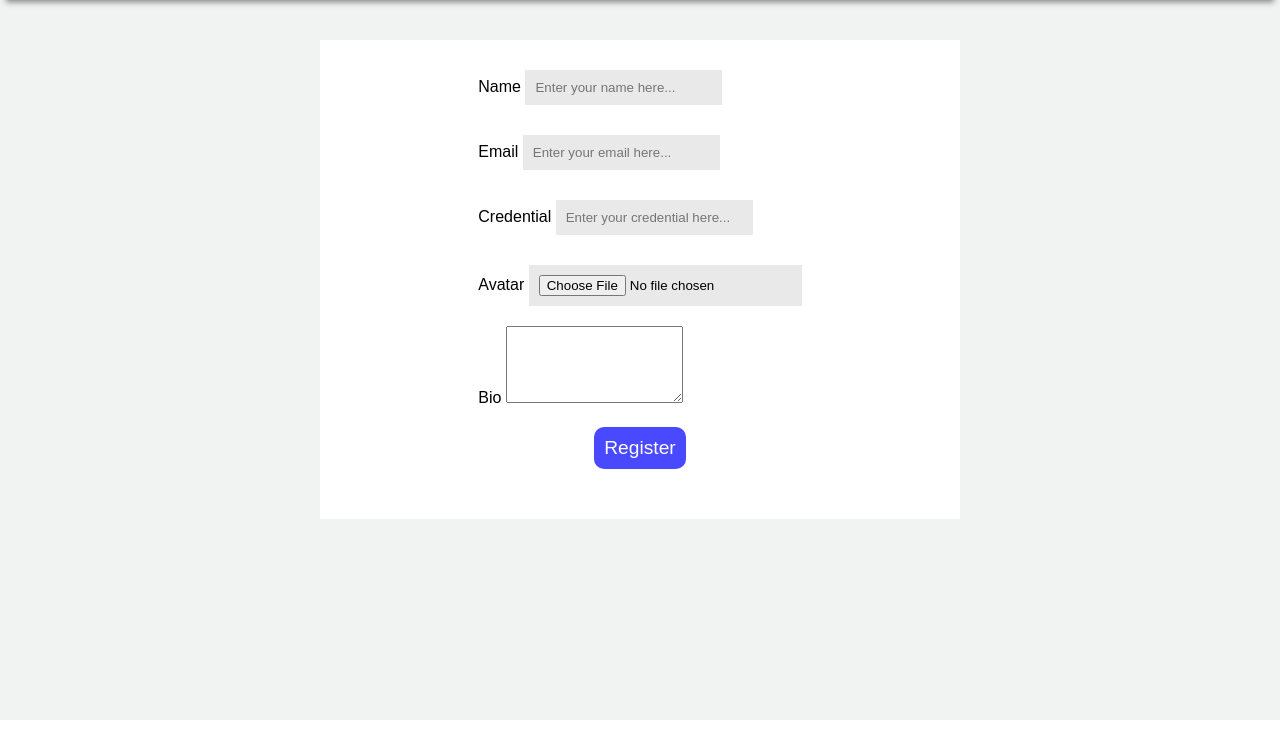
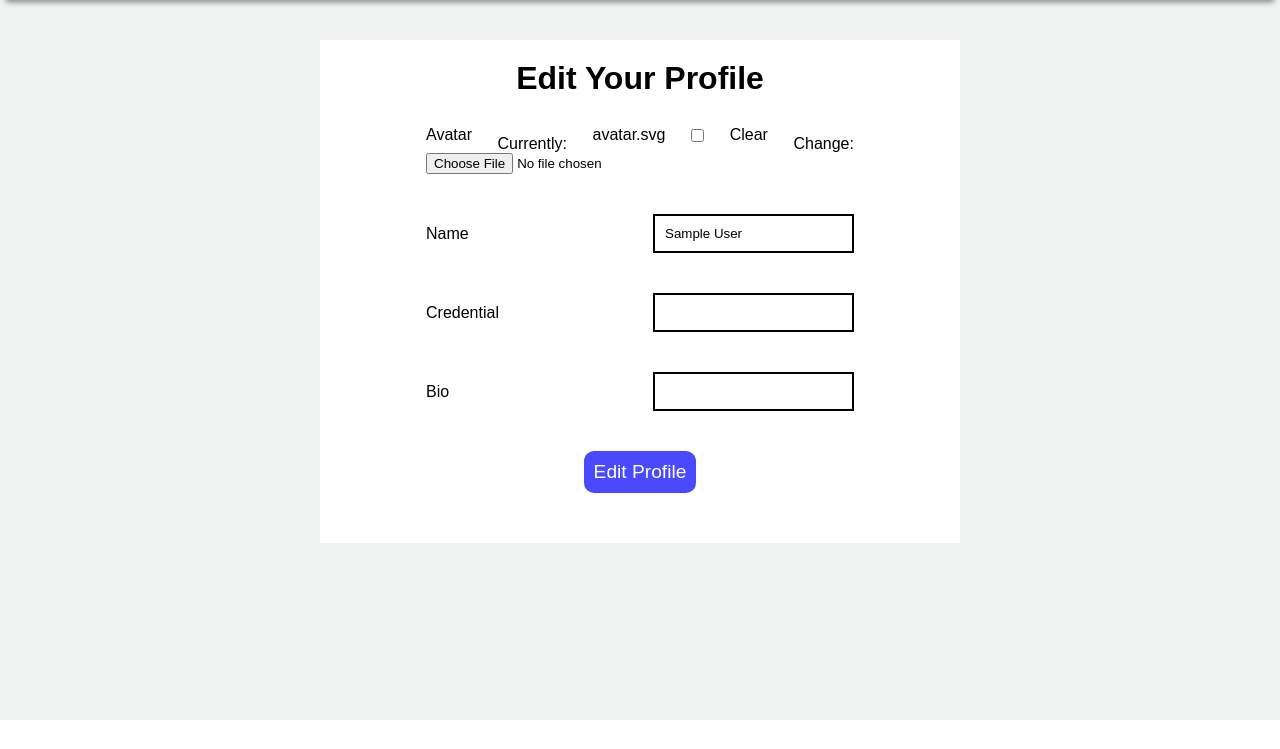
Before and after one commit to Aditya-Mallick/quora_clone, a Django app: page /edit/ in a window 1280 px wide. Shown: the part 51-800 px from the top of the page. Run offline with Django 4.2, Linux system fonts and the light colour scheme; the visitor is signed in with stand-in values (Sample User, id 1); parts of the project's set-up code (start-up, migrations or seed data) failed here and were passed over.

Commit message:
Completed Edit Profile

```diff
--- /dev/null
+++ b/base/forms.py
@@ -0,0 +1,9 @@
+from django.forms import ModelForm
+from django.contrib.auth.forms import UserCreationForm
+from .models import User
+
+
+class UserForm(ModelForm):
+    class Meta:
+        model = User
+        fields = ['avatar', 'name', 'credential', 'bio']
--- a/base/models.py
+++ b/base/models.py
@@ -6,7 +6,8 @@ from django.contrib.auth.models import AbstractUser
 class User(AbstractUser):
     name = models.CharField(max_length=200)
     bio = models.CharField(max_length=300, blank=True, null=True, default="")
-    avatar = models.ImageField(default='avatar.svg')
+    avatar = models.ImageField(
+        default='avatar.svg', upload_to='images/', null=True, blank=True)
     credential = models.CharField(max_length=50, null=True, blank=True)
 
     created_at = models.DateTimeField(auto_now=True)
@@ -55,6 +56,8 @@ class Post(models.Model):
 class Notification(models.Model):
     user = models.ForeignKey(User, on_delete=models.CASCADE)
     ques = models.ForeignKey(Question, on_delete=models.CASCADE)
+    created_at = models.DateTimeField(auto_now=True)
+    updated_at = models.DateTimeField(auto_now_add=True)
 
     def __str__(self):
         return self.ques.body
--- a/base/templates/base/edit.html
+++ b/base/templates/base/edit.html
@@ -1,48 +1,26 @@
 {% extends 'main.html' %} {% load static %} {% block content %}
 
 <div class="login-form">
-  <form action="" method="POST">
-    {% csrf_token %}
-    <div class="form-group">
-      <label for="name">Name</label>
+  <div class="edit-title"><h1>Edit Your Profile</h1></div>
 
-      <input
-        type="text"
-        name="name"
-        id="name"
-        placeholder="Enter your name here..."
-      />
+  <form action="" method="POST" enctype="multipart/form-data" class="edit">
+    {% csrf_token %} {% for field in form %}
+    <div
+      style="
+        width: 100%;
+        display: flex;
+        justify-content: center;
+        flex-wrap: wrap;
+      "
+    >
+      <div class="edit-form-group">
+        <label for="{{field.label}}">{{field.label}}</label><br />
+        {{field}}
+      </div>
+      {% endfor %}
     </div>
-
-    <div class="form-group">
-      <label for="email">Email</label>
-      <input
-        type="email"
-        name="email"
-        id="email"
-        placeholder="Enter your email here..."
-      />
-    </div>
-    <div class="form-group">
-      <label for="credential">Credential</label>
-      <input
-        type="text"
-        name="credential"
-        id="credential"
-        placeholder="Enter your credential here..."
-      />
-    </div>
-    <div class="form-group">
-      <label for="avatar">Avatar</label>
-      <input type="file" name="avatar" id="avatar" />
-    </div>
-    <div class="form-group">
-      <label for="bio">Bio</label>
-      <textarea name="bio" id="bio" cols="20" rows="5"></textarea>
-    </div>
-
     <div class="submit-div">
-      <input type="submit" id="login-btn" value="Register" />
+      <input type="submit" id="login-btn" value="Edit Profile" />
     </div>
   </form>
 </div>
--- a/base/templates/base/notifications.html
+++ b/base/templates/base/notifications.html
@@ -26,7 +26,7 @@
           <div style="font-weight: 600">
             {{notif.ques.body}} <br />
             <span style="font-size: 0.8rem; color: grey"
-              >Asked by {{notif.user.username}}</span
+              >Asked by {{notif.ques.user.username}}</span
             >
           </div></a
         >
--- a/base/views.py
+++ b/base/views.py
@@ -2,6 +2,7 @@ from django.shortcuts import render, redirect
 from django.contrib.auth import authenticate, login, logout
 from django.db.models import Q
 from .models import FollowUser, Notification, User, Question, Answer, Post
+from .forms import UserForm
 from itertools import chain
 
 
@@ -15,7 +16,7 @@ def home(request):
                                       Q(body__icontains=q))
 
     mess = sorted(chain(answers, posts),
-                  key=lambda post: post.created_at, reverse=True)[:10]
+                  key=lambda post: post.created_at, reverse=True)
 
     context = {'mess': mess}
     return render(request, 'base/home.html', context)
@@ -67,7 +68,7 @@ def registerPage(request):
         password2 = request.POST.get('password2')
         user = User.objects.filter(username=username)
         if user or password1 != password2:
-            return redirect('registration')
+            return redirect('register')
         user = User.objects.create(username=username, email=email)
         user.set_password(password1)
         user.save()
@@ -95,7 +96,8 @@ def ask(request):
 
 def notifications(request):
     if request.user.is_authenticated:
-        notifs = Notification.objects.filter(user=request.user)
+        notifs = Notification.objects.filter(
+            user=request.user).order_by('-created_at')
         context = {'notifs': notifs}
         return render(request, 'base/notifications.html', context)
     else:
@@ -188,19 +190,12 @@ def followPosts(request):
 
 
 def editProfile(request):
+    form = UserForm(instance=request.user)
     if request.method == "POST":
-        name = request.POST.get('name')
-        email = request.POST.get('email')
-        cred = request.POST.get('credential')
-        avatar = request.POST.get('avatar')
-        bio = request.POST.get('bio')
-        user = request.user
-        user.name = name
-        user.email = email
-        user.credential = cred
-        user.avatar = avatar
-        user.bio = bio
-        user.save()
-        return redirect('profile', request.user.id)
+        form = UserForm(request.POST, request.FILES, instance=request.user)
+        if form.is_valid():
+            form.save()
+            return redirect('profile', request.user.id)
 
-    return render(request, 'base/edit.html')
+    context = {'form': form}
+    return render(request, 'base/edit.html', context)
--- a/static/css/styles.css
+++ b/static/css/styles.css
@@ -470,6 +470,7 @@ a{
     font-weight: 400;
 }
 
+
 .submit-div{
     display: flex;
     justify-content: center;
@@ -653,3 +654,32 @@ a{
     width: 50%;
     background-color: white;
 }
+
+
+
+.form-group a{
+    color: rgb(73, 73, 255);
+}
+
+.edit-form-group{
+    margin: 20px;
+    display: flex;
+    align-items: center;
+    justify-content: space-between;
+    width: 70%;
+    margin: auto;
+    flex-wrap: wrap;
+    padding: 10px;
+    margin: 10px;
+}
+
+.edit-title{
+    margin-top: 20px;
+}
+
+.edit-form-group input[type="text"]{
+    border: 2px solid black;
+    outline: none;
+    /* background-color: rgb(210, 210, 210); */
+    padding: 10px;
+}
--- a/templates/navbar.html
+++ b/templates/navbar.html
@@ -33,7 +33,7 @@
     </div>
     <div class="icon-holder">
       <a href="{% url 'ask' %}">
-        <span title="Spaces" class="icon active material-icons-round">
+        <span title="Ask" class="icon active material-icons-round">
           dynamic_form
         </span>
       </a>
```
Also changed, not shown: a.py (+26 -47 lines), base/templates/base/profile_page.html (+2 -7 lines), base/migrations/0008_alter_user_avatar.py (added), base/migrations/0009_notification_created_at_notification_updated_at.py (added), base/migrations/0010_alter_notification_created_at_and_more.py (added), static/images/images/Image.png (added), static/images/images/P1.png (added), static/images/images/Sign.jpeg (added).
